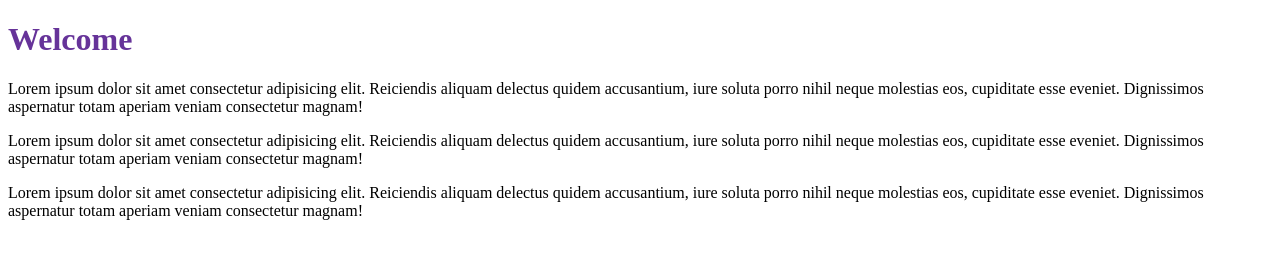
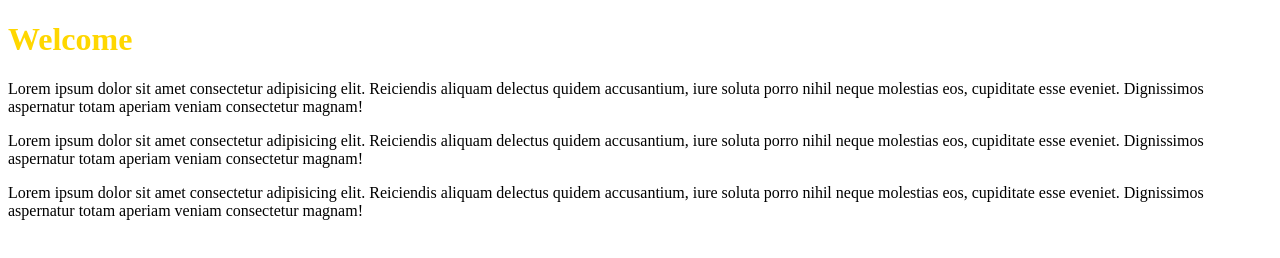
Before and after one commit to umpedrosoares/umpedrosoares.github.io, a plain HTML site: page index.html in a window 1280 px wide. Drawn offline with Linux system fonts and the light colour scheme.

Commit message:
Update index.css

```diff
--- a/index.css
+++ b/index.css
@@ -3,5 +3,5 @@ head {
 }
 
 h1 {
-    color: rebeccapurple;
+    color: gold;
 }
```
